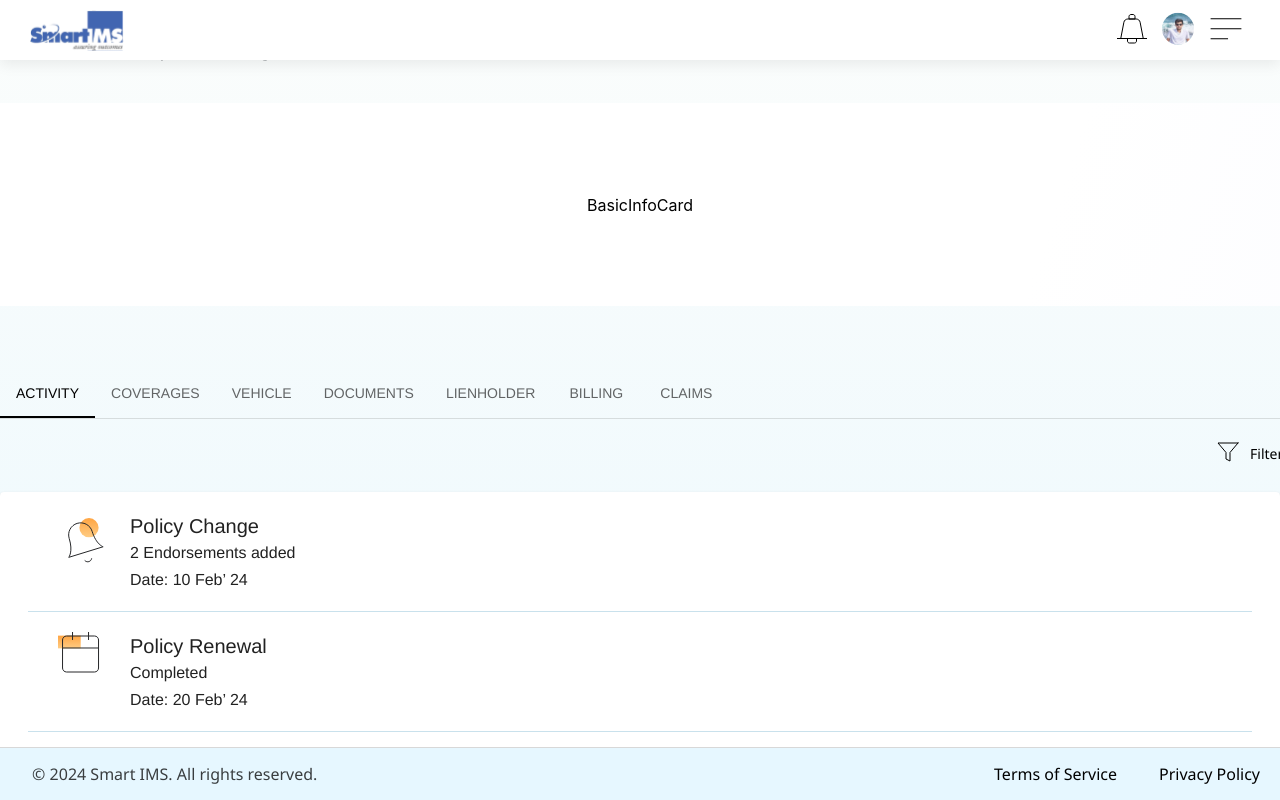
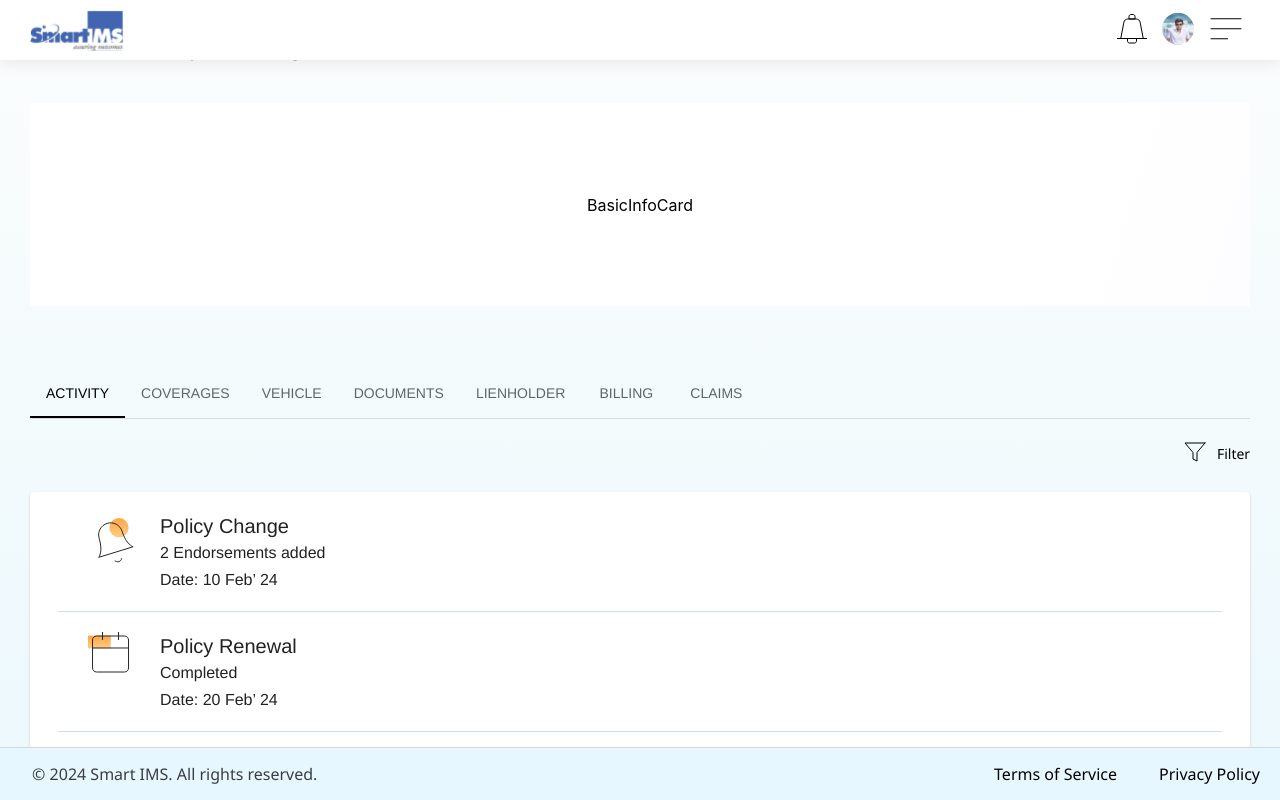
Before and after one commit to SmartImsIns/smart-ims-insu-frontend-app, a React (Create React App) app: page /policy-details in a window 1280 px wide. Shown: the top 800 px of the page. Built offline with nearby package versions, Linux system fonts and the light colour scheme; a web font is replaced by a local one.

Commit message:
changed few paddings

```diff
--- a/src/Policy Details/PolicyDetailsStyles.ts
+++ b/src/Policy Details/PolicyDetailsStyles.ts
@@ -2,8 +2,8 @@ const PolicyDetailsStyles = {
   policyContainer: {
     display: "flex",
     flexDirection: "column",
-    // paddingLeft: "30px",
-    // paddingRight: "30px",
+    paddingLeft: "30px",
+    paddingRight: "30px",
     marginTop: "40px",
     paddingBottom: "111px",
   },
--- a/src/Policy Details/policy tab components/ActivityTab/ActivityStyles.ts
+++ b/src/Policy Details/policy tab components/ActivityTab/ActivityStyles.ts
@@ -189,7 +189,7 @@ const ActivityStyles = {
       position: "absolute",
       display: "block",
       marginTop: "20px",
-      marginLeft: "80%",
+      marginLeft: "72%",
     },
   },
 };
--- a/src/Policy Details/policy tab components/ActivityTabStyles.ts
+++ b/src/Policy Details/policy tab components/ActivityTabStyles.ts
@@ -3,7 +3,7 @@ const ActivityTabStyles = {
     // display:"flex",
     background: "rgba(255, 255, 255, 1)",
     padding: "0px !important",
-    marginTop: "24.5px",
+    margin: "24.5px 0px 0px 0px",
     "@media (min-width:360px) and (max-width:1240px)": {
       background: "none",
       boxShadow: "none",
@@ -22,7 +22,7 @@ const ActivityTabStyles = {
     gap: "10px",
     alignItems: "center",
     marginTop: "20.5px",
-    marginLeft: "95%",
+    marginLeft: "94.5%",
 
     "@media (max-width:599px)": {
       // marginRight: "5%",
```
